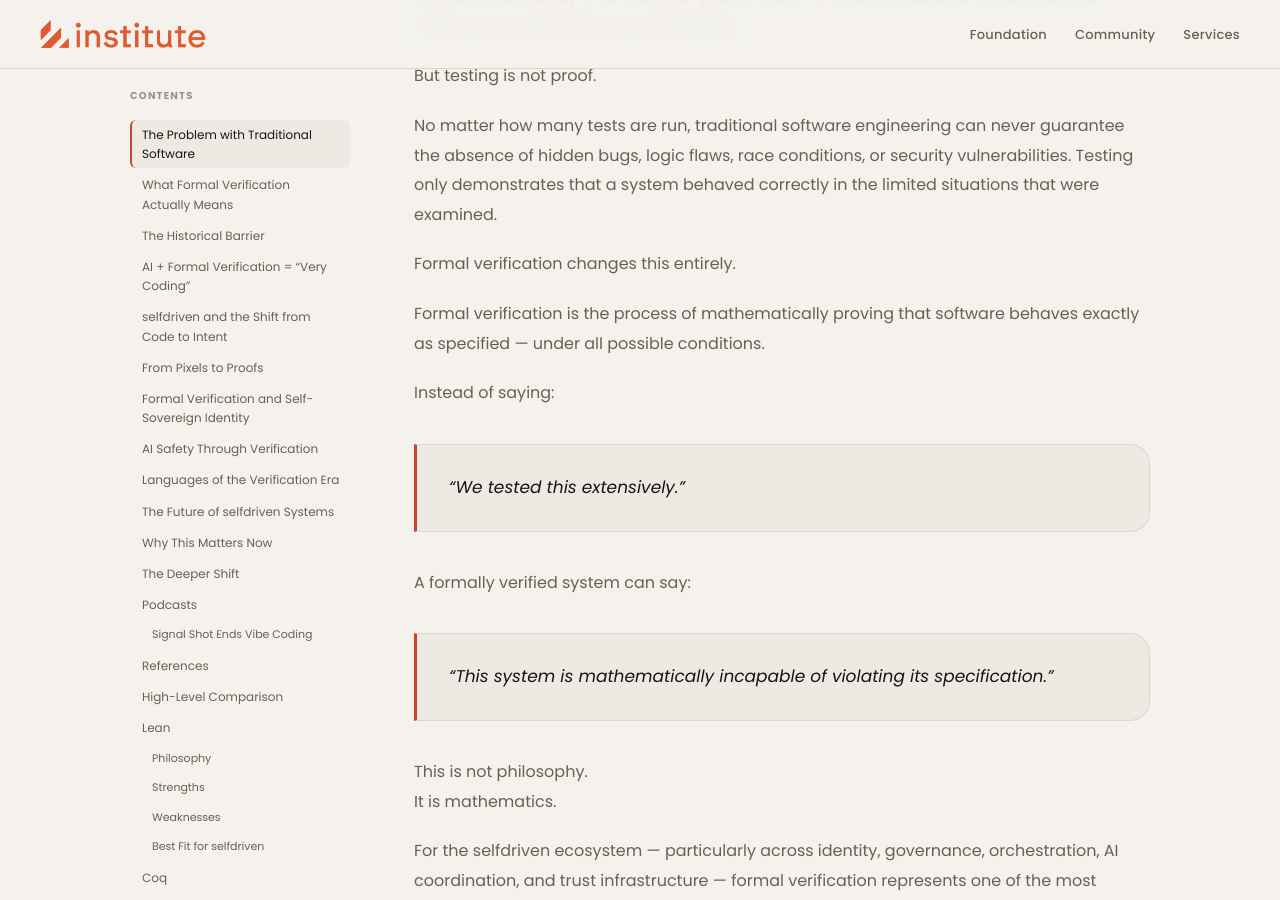
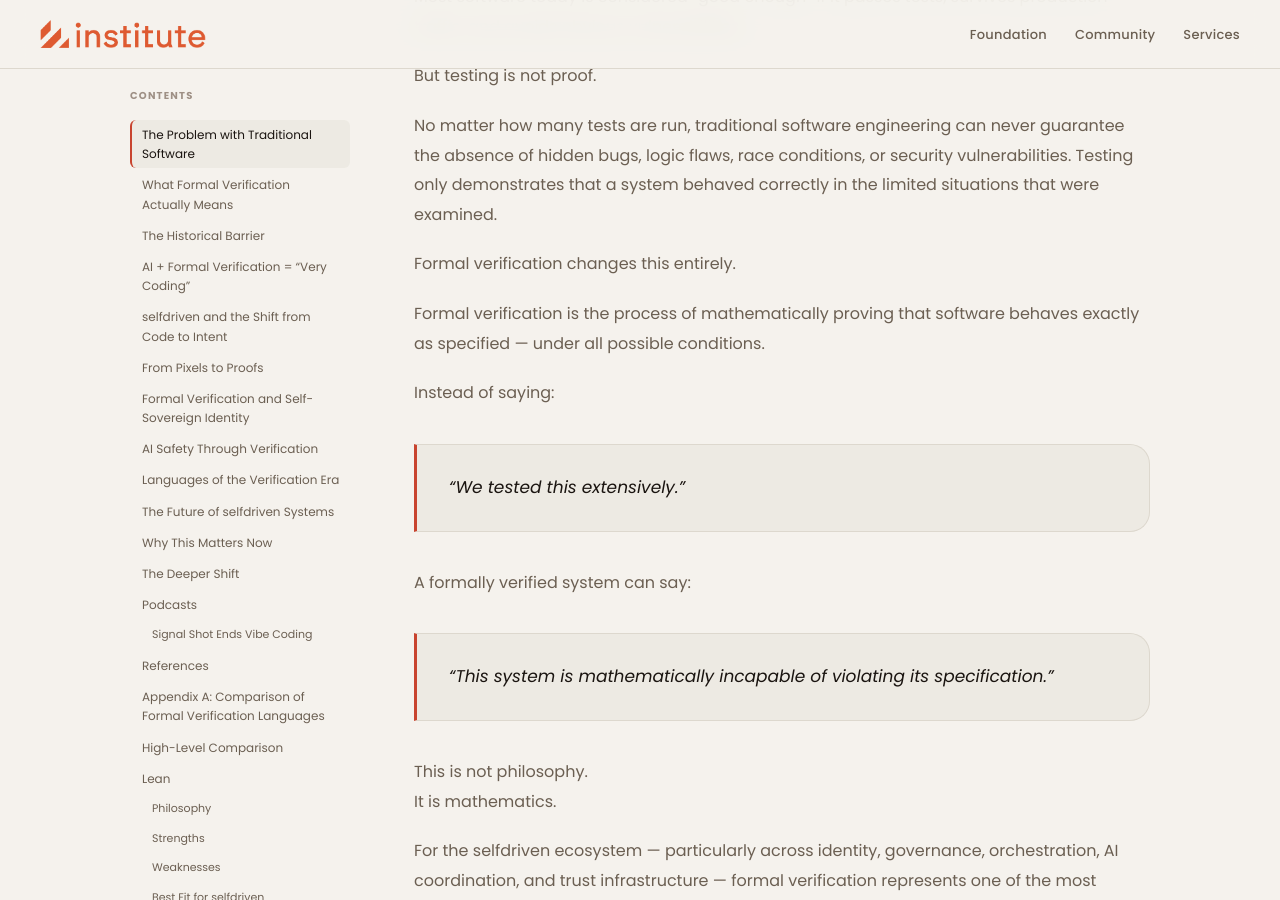
Before and after one commit to selfdriven-foundation/selfdriven-institute, a Jekyll site: the page built from docs/pages/papers/paper-formal-verification-and-the-future-of-selfdriven-systems.md, in a window 1280 px wide and 900 px high, scrolled down 464 px. Built offline with Jekyll 4.4.1, drawn with Linux system fonts in a browser that asks for light colours.

Commit message:
Update paper-formal-verification-and-the-future-of-selfdriven-systems.md

```diff
--- a/docs/pages/papers/paper-formal-verification-and-the-future-of-selfdriven-systems.md
+++ b/docs/pages/papers/paper-formal-verification-and-the-future-of-selfdriven-systems.md
@@ -418,7 +418,7 @@
 
 ---
 
-# Appendix A: Comparison of Formal Verification Languages
+## Appendix A: Comparison of Formal Verification Languages
 
 As formally verified systems become increasingly important in the intelligence era, several major ecosystems are emerging around proof-oriented programming and machine-verifiable mathematics.
 
```
